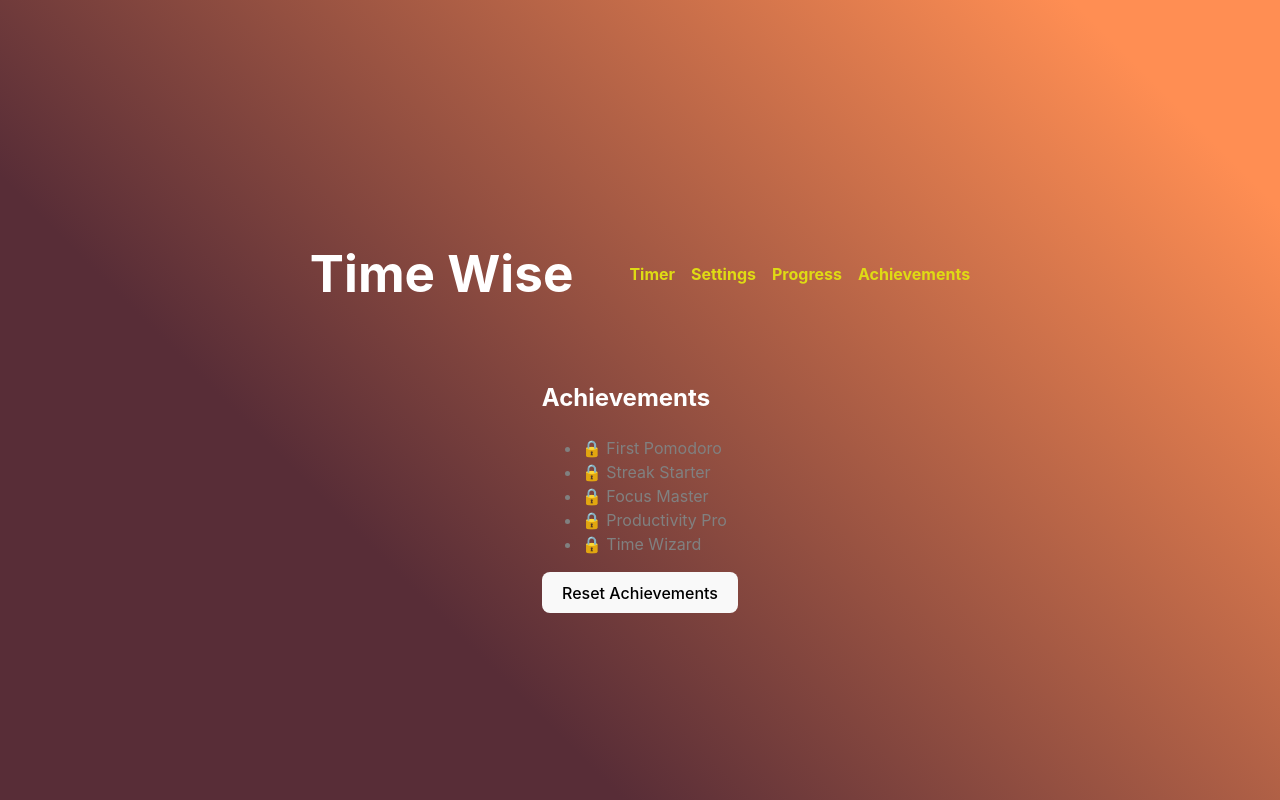
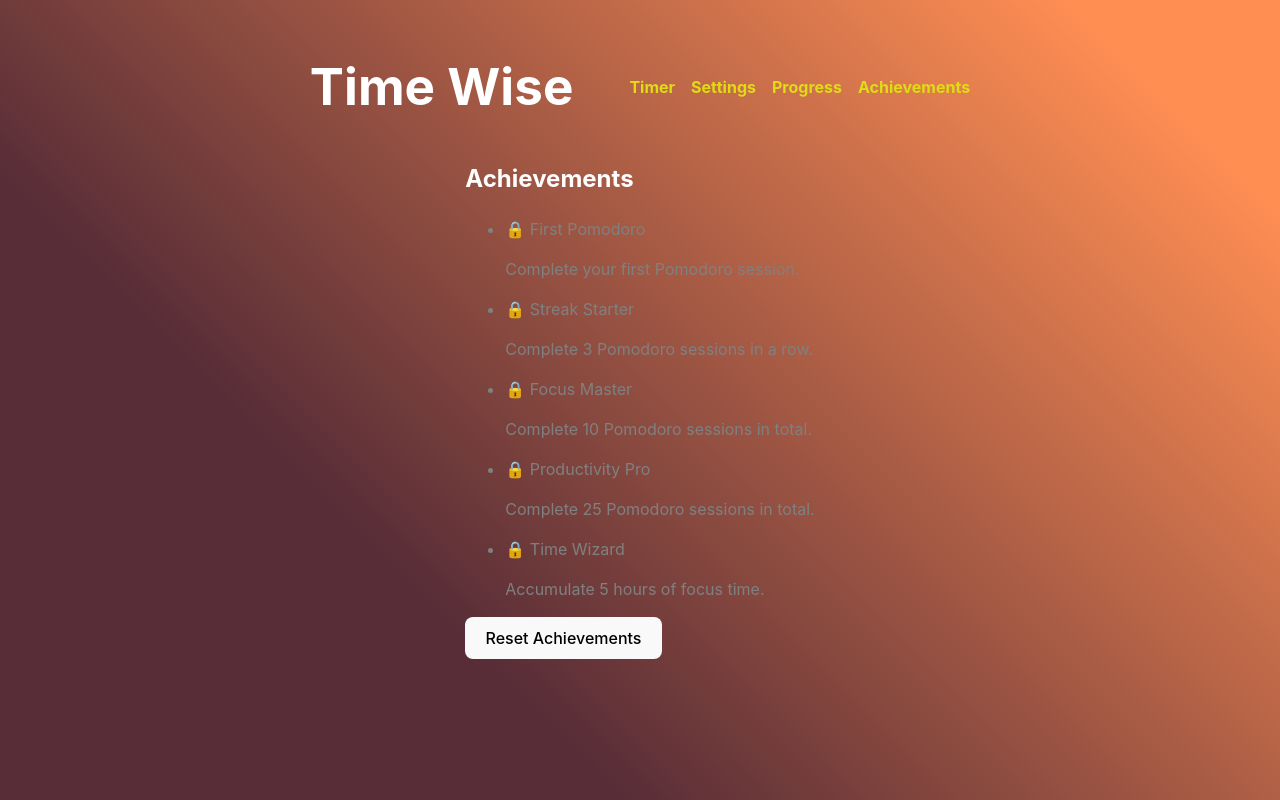
Before and after one commit to Jenni4B/myTimer, a React (Vite) app: page /achievements in a window 1280 px wide. Built offline with nearby package versions, Linux system fonts and the light colour scheme.

Commit message:
Fixed the navigation bar to the top of the page

```diff
--- a/src/App.css
+++ b/src/App.css
@@ -51,6 +51,8 @@ body.dark .controlButton {
   align-items: center;
   padding: 1rem;
   transition: background-color 0.3s ease;
+  position: fixed;
+  top: 0;
 }
 
 .navbar ul {
--- a/src/components/achievements/achievements.jsx
+++ b/src/components/achievements/achievements.jsx
@@ -9,6 +9,7 @@ const Achievements = () => {
           {achievements.map((ach) => (
             <li key={ach.id} style={{ color: ach.unlocked ? "green" : "gray" }}>
               {ach.unlocked ? "✅" : "🔒"} {ach.title}
+              {ach.description && <p>{ach.description}</p>}
             </li>
           ))}
         </ul>
```
